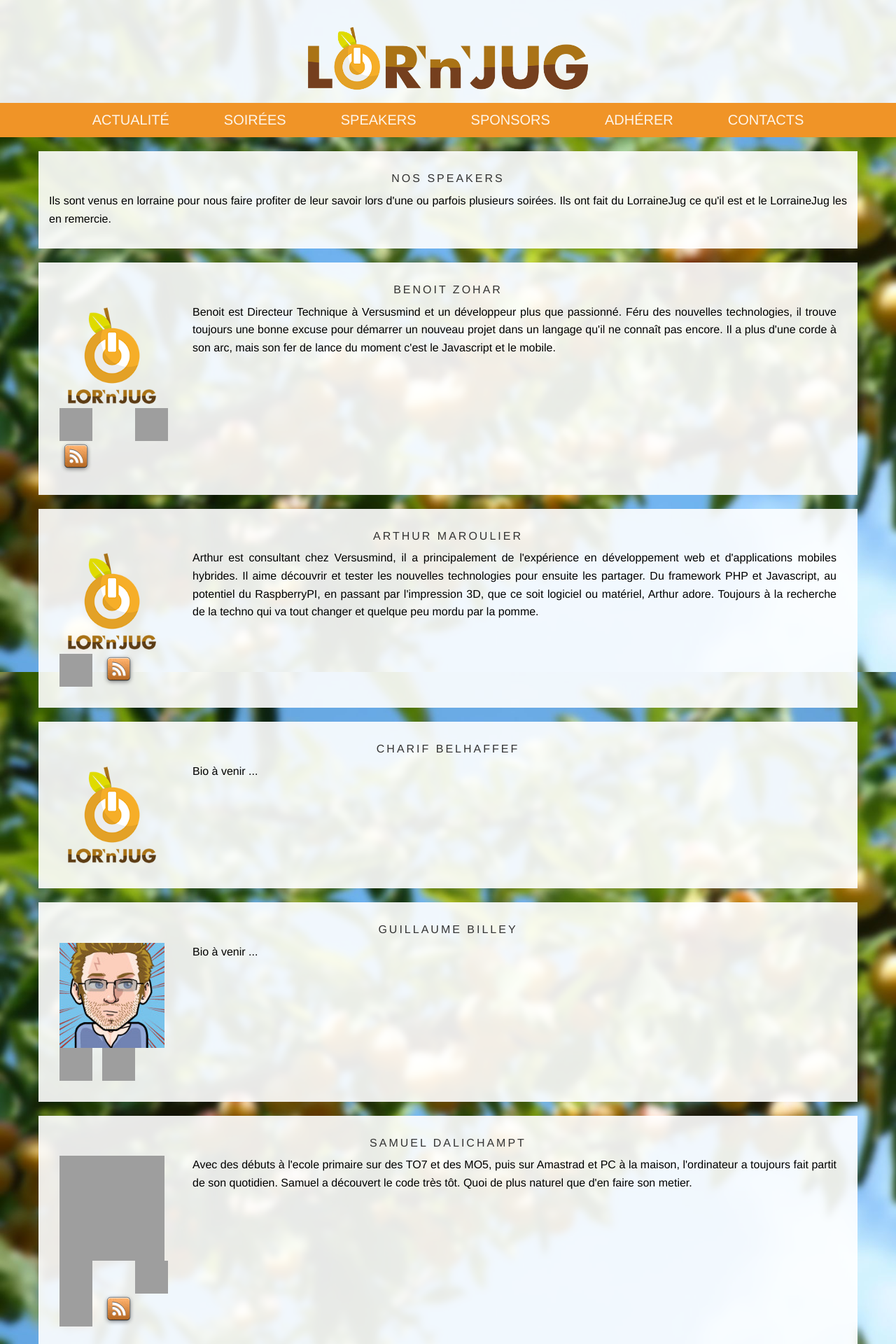
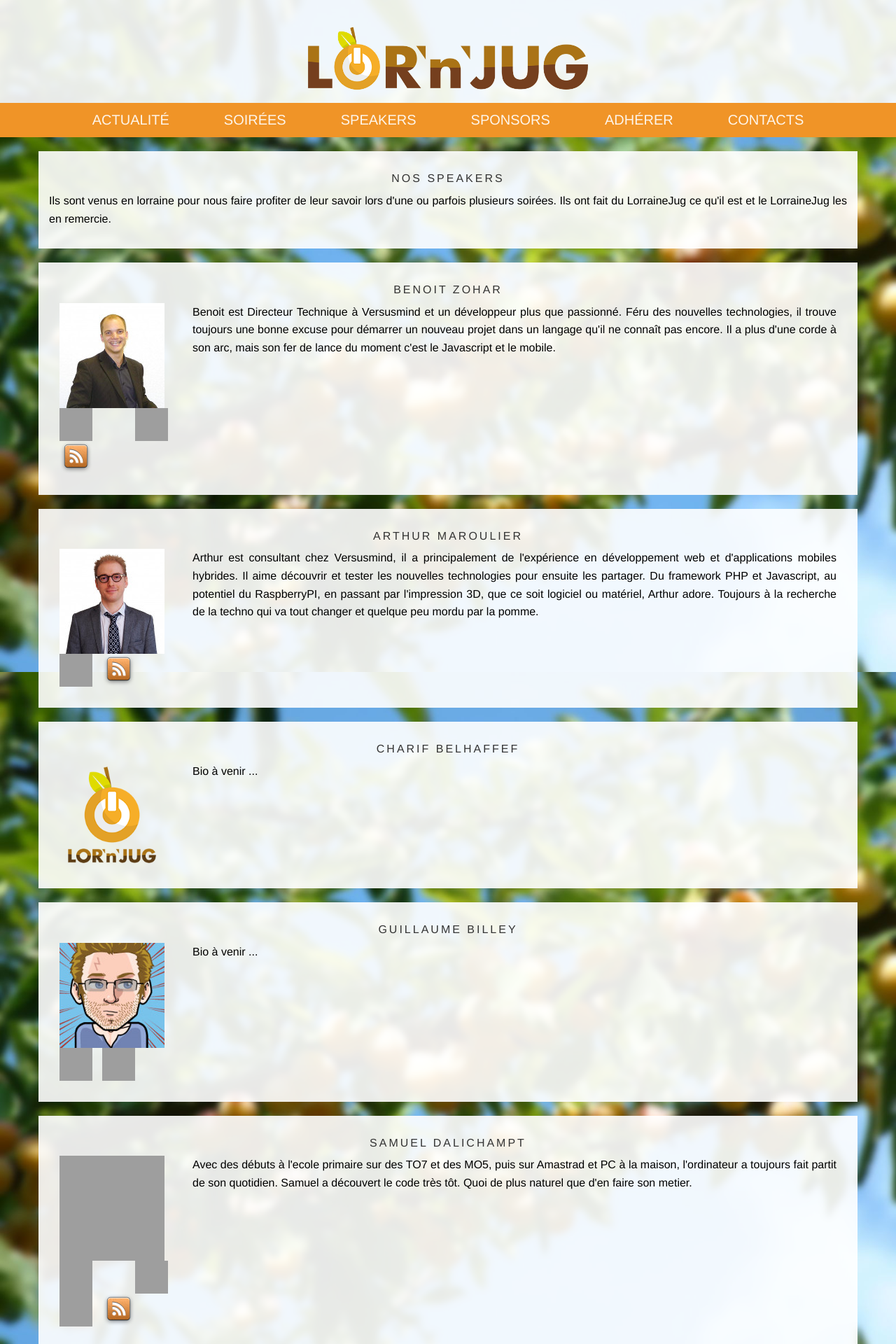
Before and after one commit to LorraineJug/lorrainejug.github.io, a Jekyll site: the page built from speakers.html, in a window 1280 px wide. Shown: the top 1920 px of the page at 70% size. Built offline with Jekyll 4.4.1, drawn with Linux system fonts in a browser that asks for light colours; nearby versions of some CDN libraries; Markdown is read by kramdown in place of the engine named in the settings; grey boxes are pictures that could not be loaded.

Commit message:
update bio speakers

```diff
--- a/_data/speakers.yml
+++ b/_data/speakers.yml
@@ -512,6 +512,7 @@ cbelhaffef:
 amaroulier:
   lastname: MAROULIER
   firstname: Arthur
+  photo: amaroulier.jpg
   social :
     twitter: ArthurMaroulier
     viadeo: arthur.maroulier
@@ -526,6 +527,7 @@ amaroulier:
 bzohar:
   lastname: ZOHAR
   firstname:  Benoit
+  photo: bzohar.jpg
   social :
     twitter: benoitzohar
     linkedin: benoit-zohar
```
Also changed, not shown: images/speakers/amaroulier.jpg (added), images/speakers/bzohar.jpg (added).
